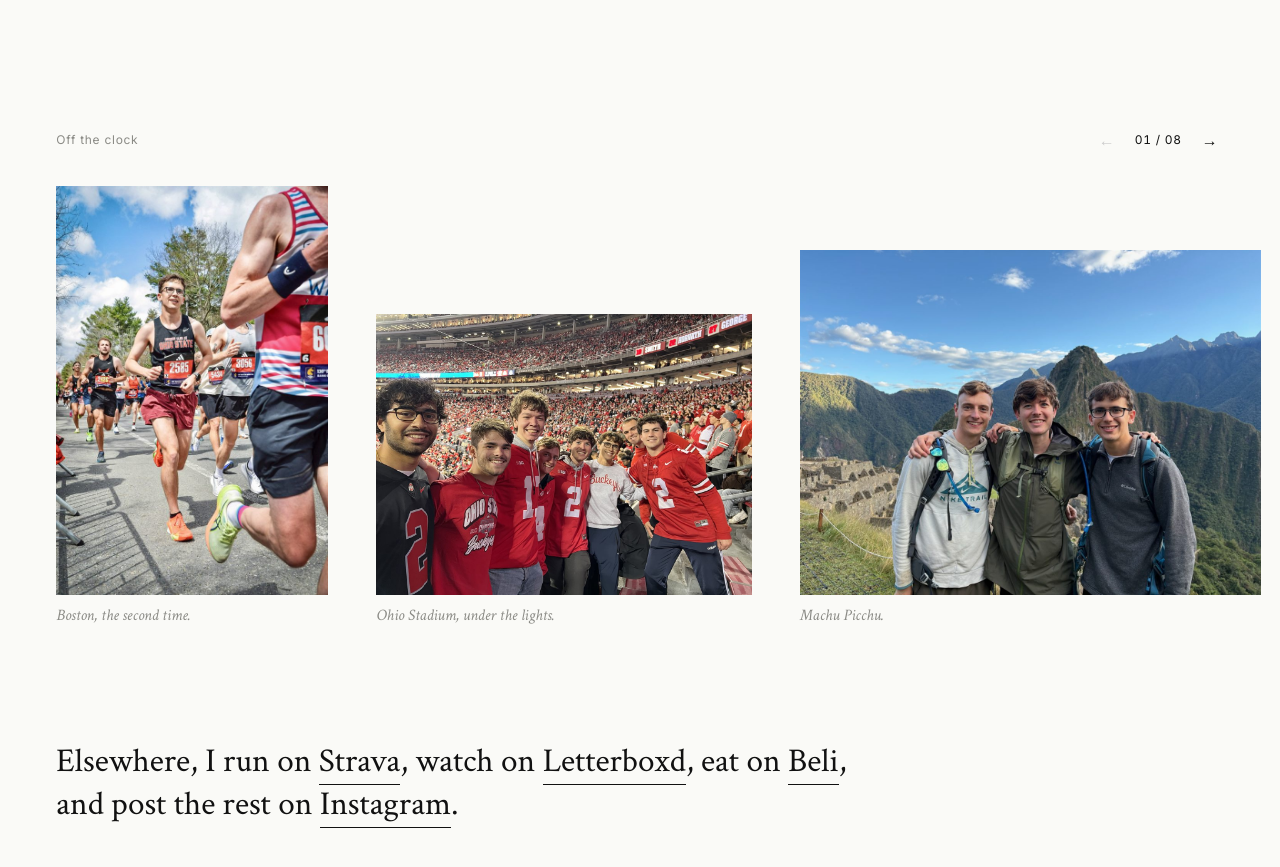
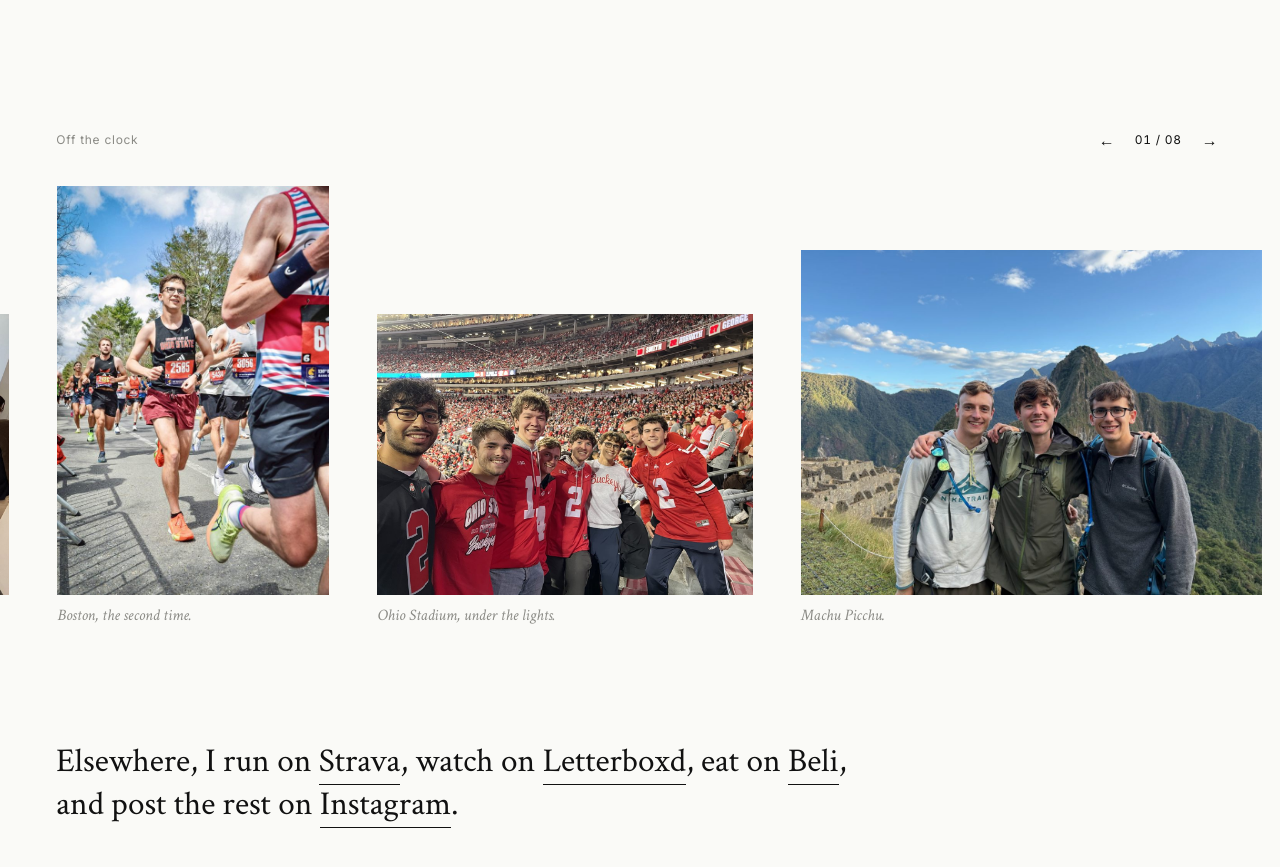
Before and after one commit to williamsorg4/williamsorg4.github.io, a plain HTML site: page index.html in a window 1280 px wide. Shown: the part 1842-2709 px from the top of the page. Drawn offline with Linux system fonts and the light colour scheme.

Commit message:
Make carousel of photos loop

```diff
--- a/css/style.css
+++ b/css/style.css
@@ -105,8 +105,9 @@ img,svg{display:block;max-width:100%;height:auto}
 .carousel.dragging img{pointer-events:none}
 .carousel figure{flex:0 0 auto;scroll-snap-align:start}
 .carousel img{height:clamp(240px,32vw,420px);width:auto;user-select:none;-webkit-user-drag:none}
-.carousel figure:nth-child(3n+2) img{height:clamp(180px,22vw,290px)}
-.carousel figure:nth-child(3n) img{height:clamp(210px,27vw,360px)}
+/* tall/short/medium rhythm; js/main.js pins it per photo as .short/.medium so the loop copies match */
+.carousel:not(.looped) figure:nth-child(3n+2) img,.carousel figure.short img{height:clamp(180px,22vw,290px)}
+.carousel:not(.looped) figure:nth-child(3n) img,.carousel figure.medium img{height:clamp(210px,27vw,360px)}
 .carousel figcaption{font-style:italic;color:var(--grey);font-size:16px;margin-top:10px}
 .elsewhere{max-width:820px;font-size:clamp(26px,2.6vw,36px);line-height:1.3;margin:clamp(70px,8vw,110px) var(--pad) 0}
 .elsewhere a{background-size:100% 1px;padding-bottom:2px}
--- a/js/main.js
+++ b/js/main.js
@@ -100,37 +100,52 @@ function setupIndex() {
 }
 
 /* ── 4. Photo carousel ────────────────────────────────────────
-   Native horizontal scroll with snap; arrows, counter, and mouse drag. */
+   Native horizontal scroll with snap; arrows, counter, and mouse drag.
+   Loops seamlessly: a copy of the photos sits on each side of the real
+   set, and once scrolling stops we jump (invisibly) back to the same
+   photo in the middle set, so the first photo always follows the last. */
 function setupCarousel() {
   const track = document.querySelector(".carousel");
   if (!track) return;
-  const figs = [...track.children];
+  const real = [...track.children];
+  const n = real.length;
   const pos = document.querySelector(".off .pos");
   const prev = document.querySelector(".off .prev");
   const next = document.querySelector(".off .next");
   const pad = n => String(n).padStart(2, "0");
 
+  // copies for the loop, hidden from screen readers (nothing in them is focusable)
+  const copy = () => real.map(f => {
+    const c = f.cloneNode(true);
+    c.setAttribute("aria-hidden", "true");
+    return c;
+  });
+  // pin each photo's size before copying, so copies match their originals exactly
+  real.forEach((f, i) => { if (i % 3) f.classList.add(i % 3 === 1 ? "short" : "medium"); });
+  track.prepend(...copy());
+  track.append(...copy());
+  track.classList.add("looped");
+  const figs = [...track.children];                       // copies, real set, copies
+  const x = i => figs[i].offsetLeft - figs[0].offsetLeft;  // scroll position of photo i
+  const setWidth = () => x(n);                             // width of one full set
+
   const current = () => {
     const left = track.scrollLeft + 1;
     let idx = 0;
-    figs.forEach((f, i) => { if (f.offsetLeft - figs[0].offsetLeft <= left) idx = i; });
+    figs.forEach((f, i) => { if (x(i) <= left) idx = i; });
     return idx;
   };
-  // room at the end so the last photo can line up with the left edge too
-  const fitEnd = () => {
-    const last = figs[figs.length - 1];
-    const padL = parseFloat(getComputedStyle(track).paddingLeft);
-    track.style.paddingRight = `${Math.max(padL, track.clientWidth - last.offsetWidth - padL)}px`;
+  // jump to the same photo in the middle set without animating
+  const recenter = () => {
+    const i = current();
+    if (i >= n && i < 2 * n) return;
+    const w = setWidth();
+    track.scrollLeft += i < n ? w : -w;
   };
-  const update = () => {
-    const i = current();
-    pos.textContent = `${pad(i + 1)} / ${pad(figs.length)}`;
-    prev.disabled = i === 0;
-    next.disabled = i === figs.length - 1;
-  };
+  const update = () => { pos.textContent = `${pad(current() % n + 1)} / ${pad(n)}`; };
   const go = d => {
-    const i = Math.max(0, Math.min(figs.length - 1, current() + d));
-    track.scrollTo({ left: figs[i].offsetLeft - figs[0].offsetLeft, behavior: "smooth" });
+    recenter();
+    track.scrollTo({ left: x(current() + d), behavior: "smooth" });
   };
   prev.addEventListener("click", () => go(-1));
   next.addEventListener("click", () => go(1));
@@ -138,10 +153,22 @@ function setupCarousel() {
     if (e.key === "ArrowRight") { e.preventDefault(); go(1); }
     if (e.key === "ArrowLeft") { e.preventDefault(); go(-1); }
   });
-  track.addEventListener("scroll", () => requestAnimationFrame(update), { passive: true });
-  addEventListener("resize", () => { fitEnd(); update(); });
-  addEventListener("load", fitEnd);
-  fitEnd();
+
+  // recenter once scrolling settles (scrollend where supported, else a short pause)
+  let settle;
+  const settled = () => { if (!dragging) recenter(); };
+  track.addEventListener("scroll", () => {
+    requestAnimationFrame(update);
+    clearTimeout(settle);
+    if (!("onscrollend" in window)) settle = setTimeout(settled, 150);
+  }, { passive: true });
+  track.addEventListener("scrollend", settled);
+
+  // start on the first real photo; keep it there as images load or the window resizes
+  const home = () => { track.scrollLeft = x(n + current() % n); update(); };
+  track.scrollLeft = setWidth();
+  addEventListener("load", home);
+  addEventListener("resize", home);
 
   // drag to scroll with a mouse (touch already scrolls natively)
   let startX = 0, startLeft = 0, dragging = false;
```
